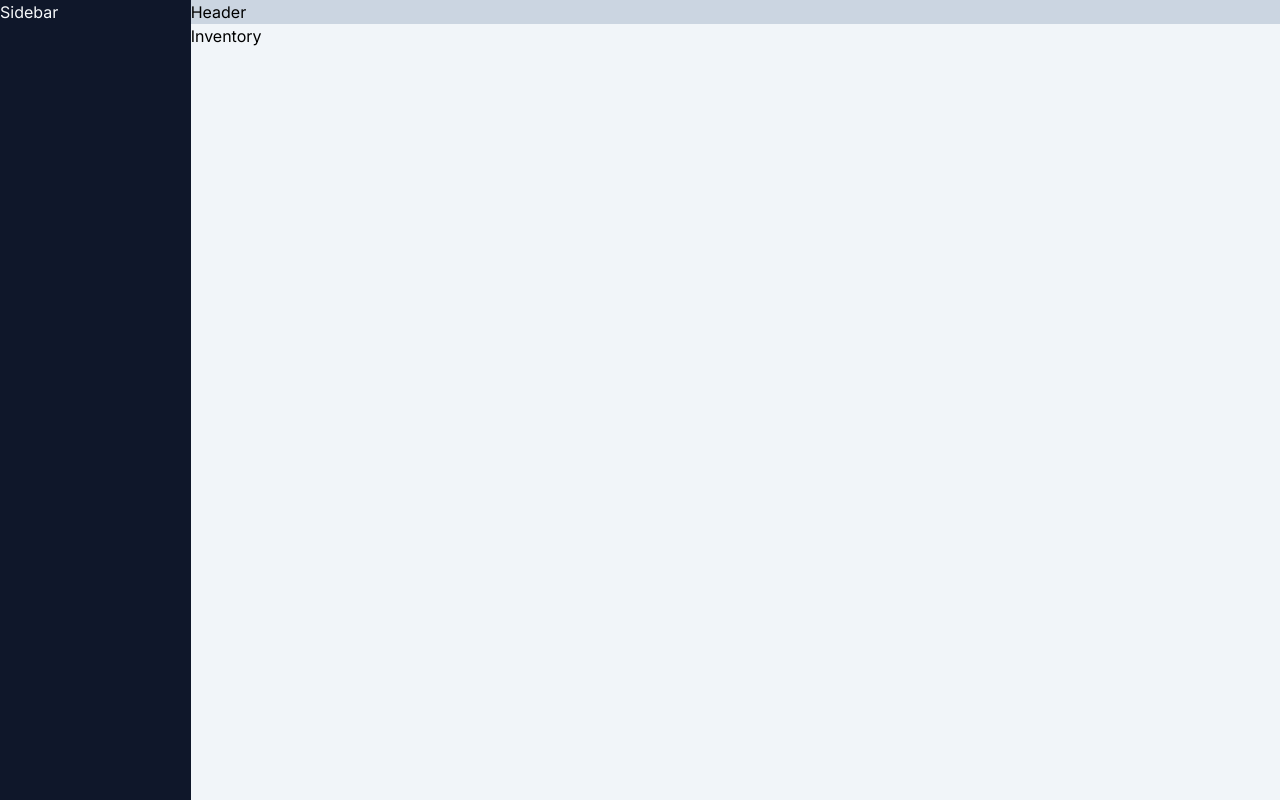
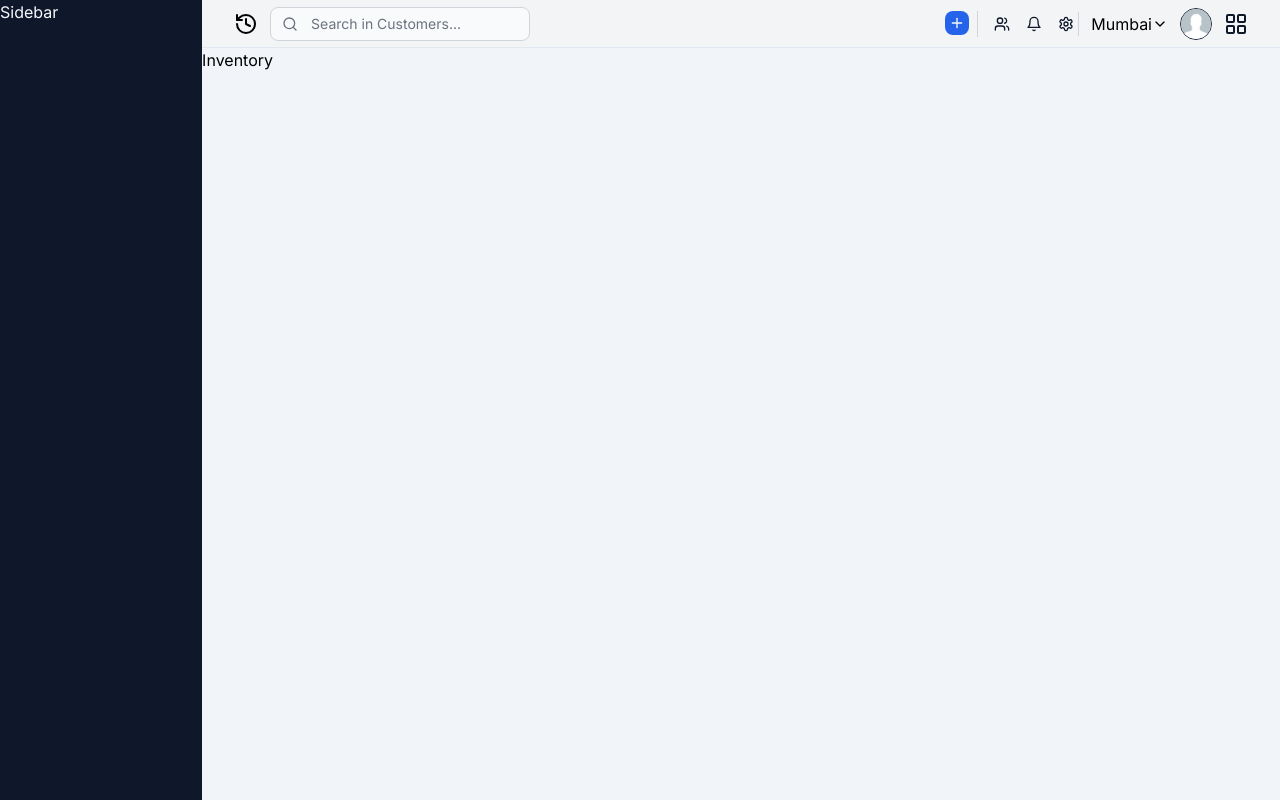
Before and after one commit to CodingKing2003/Inventory-Managemenr-System-SAAS, a Next.js app: page /dashboard/inventory in a window 1280 px wide. Built offline with nearby package versions, Linux system fonts and the light colour scheme.

Commit message:
Building the Header Component

```diff
--- a/app/(back-office)/layout.jsx
+++ b/app/(back-office)/layout.jsx
@@ -4,7 +4,7 @@ import React from 'react'
 const layout = ({children}) => {
   return (
     <div className='flex '>
-        <div className="w-56 min-h-screen bg-slate-900 text-slate-50 ">
+        <div className="w-60 min-h-screen bg-slate-900 text-slate-50 ">
             Sidebar
         </div>
         <main className='w-full bg-slate-100 min-h-screen '>
--- a/components/dashboard/Header.jsx
+++ b/components/dashboard/Header.jsx
@@ -1,11 +1,69 @@
-import React from 'react'
+import {
+  Bell,
+  ChevronDown,
+  History,
+  LayoutGrid,
+  Plus,
+  Settings,
+  User2,
+  Users,
+} from "lucide-react";
+import React from "react";
+import SearchInput from "./SearchInput";
+import Image from "next/image";
 
 const Header = () => {
   return (
-    <div className='bg-slate-300'>
-        <h2>Header</h2>
+    <div className="bg-gray-100 h-12 flex items-center justify-between px-8 border-b border-slate-200 ">
+      <div className="flex gap-3">
+        <button>
+          <History className="w-6 h-6 " />
+        </button>
+        <SearchInput />
+      </div>
+      <div className="flex items-center gap-3">
+        <div className="pr-2 border-r border-gray-300">
+          <button className="p-1 bg-blue-600 rounded-lg">
+            <Plus className="text-slate-50 h-4 w-4 " />
+          </button>
+        </div>
+
+        <div className="flex border-r border-gray-300 space-x-2  ">
+          <button className="p-1 hover:bg-slate-200 rounded-lg">
+            <Users className="text-slate-900 h-4 w-4 " />
+          </button>
+
+          <button className="p-1 hover:bg-slate-200 rounded-lg">
+            <Bell className="text-slate-900 h-4 w-4 " />
+          </button>
+
+          <button className="p-1 hover:bg-slate-200 rounded-lg">
+            <Settings className="text-slate-900 h-4 w-4 " />
+          </button>
+        </div>
+        <div className="flex gap-3">
+          <button className="flex items-center">
+            <span>Mumbai</span>
+            <ChevronDown className="h-4 w-4" />
+          </button>
+          <button>
+            <Image
+              src={"/user.jpg"}
+              alt="user-image"
+              width={96}
+              height={96}
+              className="rounded-full h-8 w-8 border border-slate-800"
+            />
+          </button>
+
+          <button className="flex items-center">
+
+            <LayoutGrid className="h-6 w-6 text-slate-900" />
+          </button>
+        </div>
+      </div>
     </div>
-  )
-}
+  );
+};
 
-export default Header
+export default Header;
--- /dev/null
+++ b/components/dashboard/SearchInput.jsx
@@ -0,0 +1,25 @@
+import { Search } from "lucide-react";
+import React from "react";
+
+const SearchInput = () => {
+  return (
+    <>
+      <form>
+        <div className="relative w-full">
+          <div className="absolute inset-y-0 start-0 flex items-center ps-3 pointer-events-none">
+            <Search className="w-4 h-4 text-gray-500 dark:text-gray-400" />
+          </div>
+          <input
+            type="text"
+            id="simple-search"
+            className="bg-gray-50 border border-gray-300 text-gray-900 text-sm rounded-lg focus:ring-blue-500 focus:border-blue-500 block w-full ps-10 px-2 py-1.5   dark:focus:ring-blue-500 dark:focus:border-blue-500"
+            placeholder="Search in Customers..."
+            required
+          />
+        </div>
+      </form>
+    </>
+  );
+};
+
+export default SearchInput;
--- a/package.json
+++ b/package.json
@@ -9,6 +9,8 @@
     "lint": "next lint"
   },
   "dependencies": {
+    "@tailwindcss/forms": "^0.5.7",
+    "lucide-react": "^0.314.0",
     "next": "14.1.0",
     "react": "^18",
     "react-dom": "^18",
--- a/tailwind.config.js
+++ b/tailwind.config.js
@@ -10,5 +10,7 @@ module.exports = {
 
     },
   },
-  plugins: [],
+  plugins: [
+    require('@tailwindcss/forms'),
+  ],
 };
```
Also changed, not shown: public/user.jpg (added), 1 other file (tests, documents, lock files or other folders).
